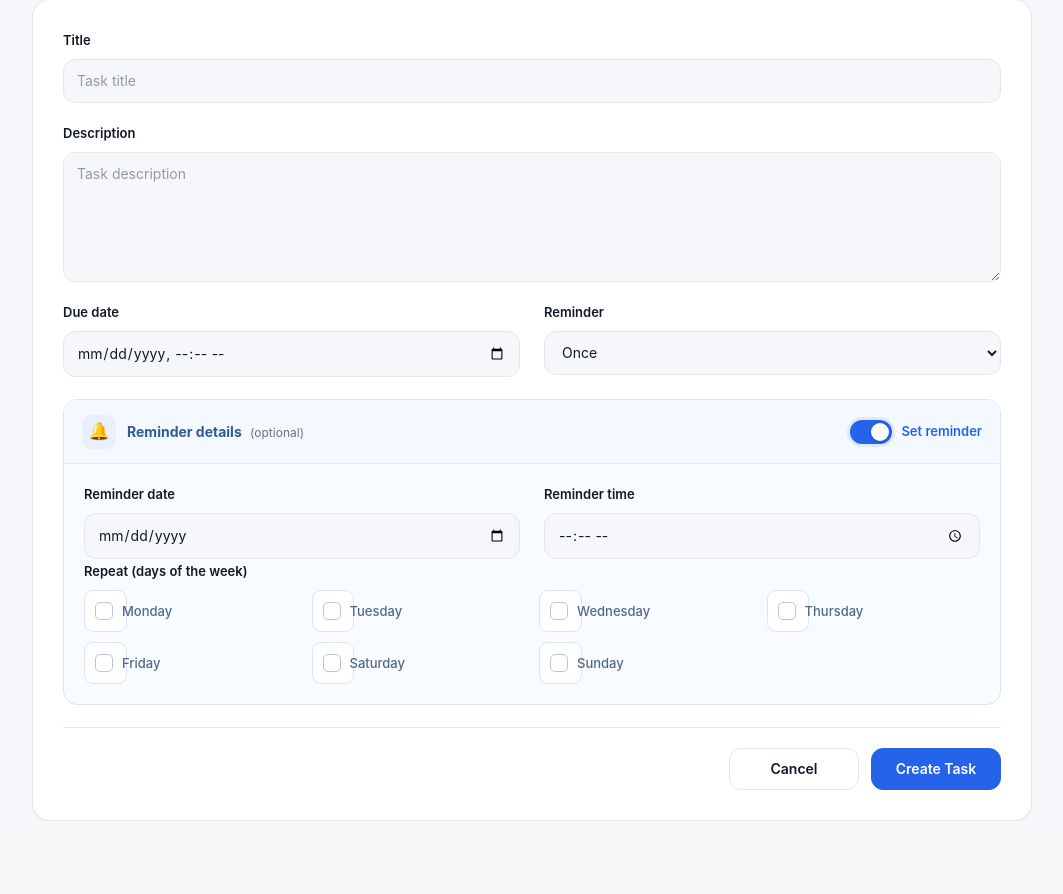
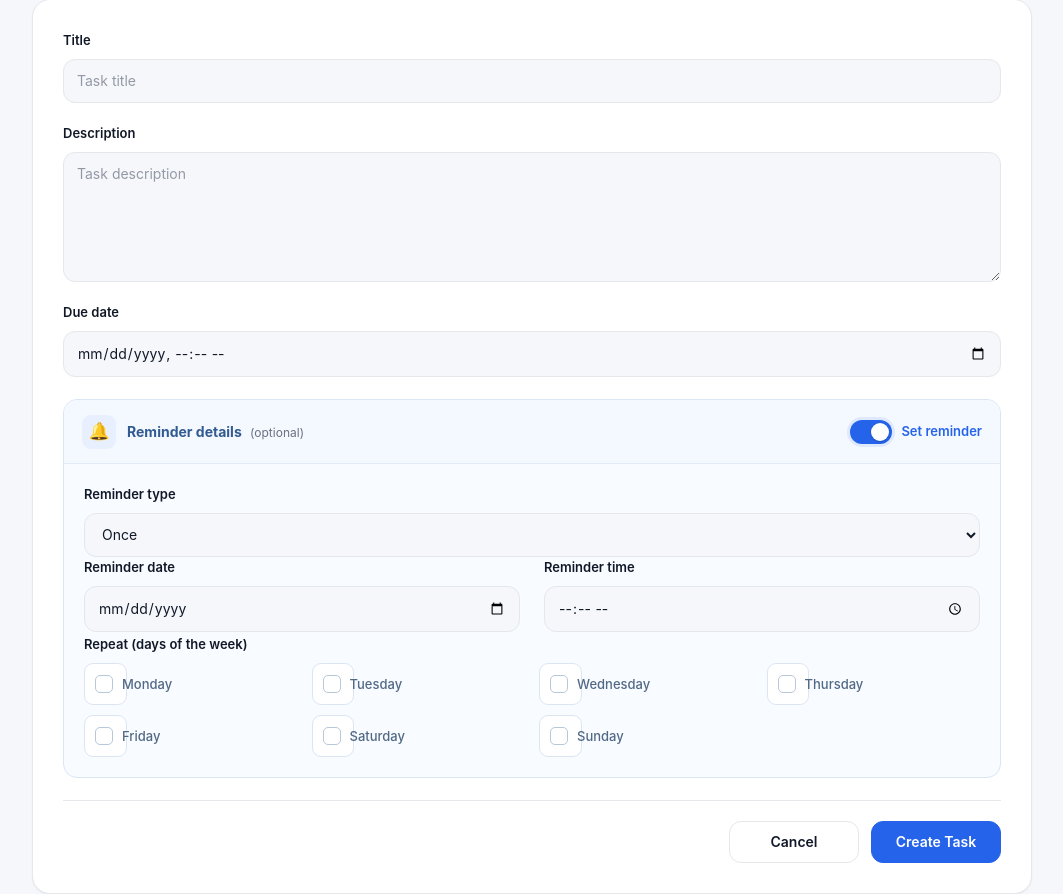
Before and after one commit to Alosh-23/To_Do_Solo, a Django app: page /task/add/ in a window 1280 px wide. Shown: the part 205-1099 px from the top of the page, without its empty margins (108-1171 px from the left). Before the commit the page ends 1026 px from the top, so only its background shows below. Run offline with Django 5.2, Linux system fonts and the light colour scheme; the visitor is signed in with stand-in values (Sample User, id 1).

Commit message:
Redesign task reminder form

```diff
--- a/templates/tasks/task_form.html
+++ b/templates/tasks/task_form.html
@@ -142,10 +142,8 @@
 
 
                     <!-- ==================================================
-                         DUE DATE + REMINDER TYPE
+                         DUE DATE
                     =================================================== -->
-
-                    <div class="task-form-row task-form-row-two">
 
                     <div class="form-field">
 
@@ -166,27 +164,6 @@
                     </div>
 
 
-                        <div class="form-field">
-
-                            <label for="{{ reminder_form.reminder_type.id_for_label }}">
-                                {% translate "Reminder" %}
-                            </label>
-
-                            {{ reminder_form.reminder_type }}
-
-                            {% if reminder_form.reminder_type.errors %}
-
-                                <div class="field-error">
-                                    {{ reminder_form.reminder_type.errors }}
-                                </div>
-
-                            {% endif %}
-
-                        </div>
-
-                    </div>
-
-
                     <!-- ==================================================
                          REMINDER DETAILS
                     =================================================== -->
@@ -200,7 +177,10 @@
 
                             <div class="reminder-panel-title">
 
-                                <span class="reminder-icon" aria-hidden="true">
+                                <span
+                                    class="reminder-icon"
+                                    aria-hidden="true"
+                                >
                                     🔔
                                 </span>
 
@@ -253,14 +233,43 @@
                         <div class="reminder-panel-body">
 
 
-                            <!-- DATE + TIME -->
+                            <!-- ==================================================
+                                 REMINDER TYPE
+                            =================================================== -->
+
+                            <div class="form-field">
+
+                                <label
+                                    for="{{ reminder_form.reminder_type.id_for_label }}"
+                                >
+                                    {% translate "Reminder type" %}
+                                </label>
+
+                                {{ reminder_form.reminder_type }}
+
+                                {% if reminder_form.reminder_type.errors %}
+
+                                    <div class="field-error">
+                                        {{ reminder_form.reminder_type.errors }}
+                                    </div>
+
+                                {% endif %}
+
+                            </div>
+
+
+                            <!-- ==================================================
+                                 REMINDER DATE + TIME
+                            =================================================== -->
 
                             <div class="task-form-row task-form-row-two">
 
 
                                 <div class="form-field">
 
-                                    <label for="{{ reminder_form.reminder_date.id_for_label }}">
+                                    <label
+                                        for="{{ reminder_form.reminder_date.id_for_label }}"
+                                    >
                                         {% translate "Reminder date" %}
                                     </label>
 
@@ -279,7 +288,9 @@
 
                                 <div class="form-field">
 
-                                    <label for="{{ reminder_form.reminder_time.id_for_label }}">
+                                    <label
+                                        for="{{ reminder_form.reminder_time.id_for_label }}"
+                                    >
                                         {% translate "Reminder time" %}
                                     </label>
 
@@ -298,7 +309,9 @@
                             </div>
 
 
-                            <!-- DAYS OF WEEK -->
+                            <!-- ==================================================
+                                 DAYS OF WEEK
+                            =================================================== -->
 
                             <div class="form-field reminder-weekdays-field">
 
```
Lines whose indentation alone changed are shown as unchanged.
